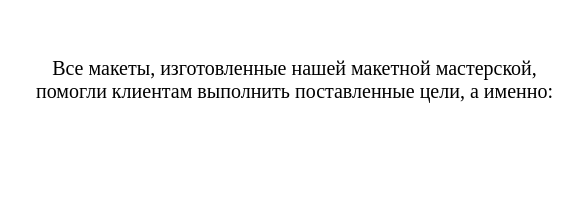
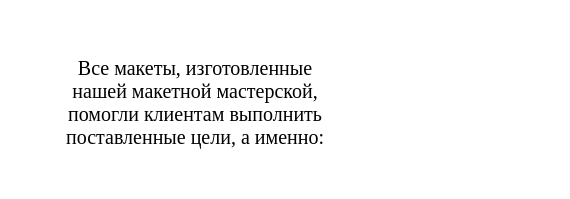
Before and after one commit to alex3287/maquette, a website: page src/index.html in a window 390 px wide. Shown: the part 4901-5100 px from the top of the page, 570 px wide, since content can reach past the window. Drawn offline with nearby package versions, Linux system fonts and the light colour scheme.

Commit message:
small change in section targets

```diff
--- a/src/sass/blocks/_targets.sass
+++ b/src/sass/blocks/_targets.sass
@@ -16,3 +16,16 @@
         width: 200px
         text-align: center
         margin-top: 30px
+
+@media (max-width: 768px)
+    .target
+         &s
+             &__subtitle
+                width: 270px
+                margin: auto
+
+@media (max-width: 444px)
+    .target
+         &s
+            &-block
+                justify-content: center
```
Also changed, not shown: src/css/style.css, 1 other file.
